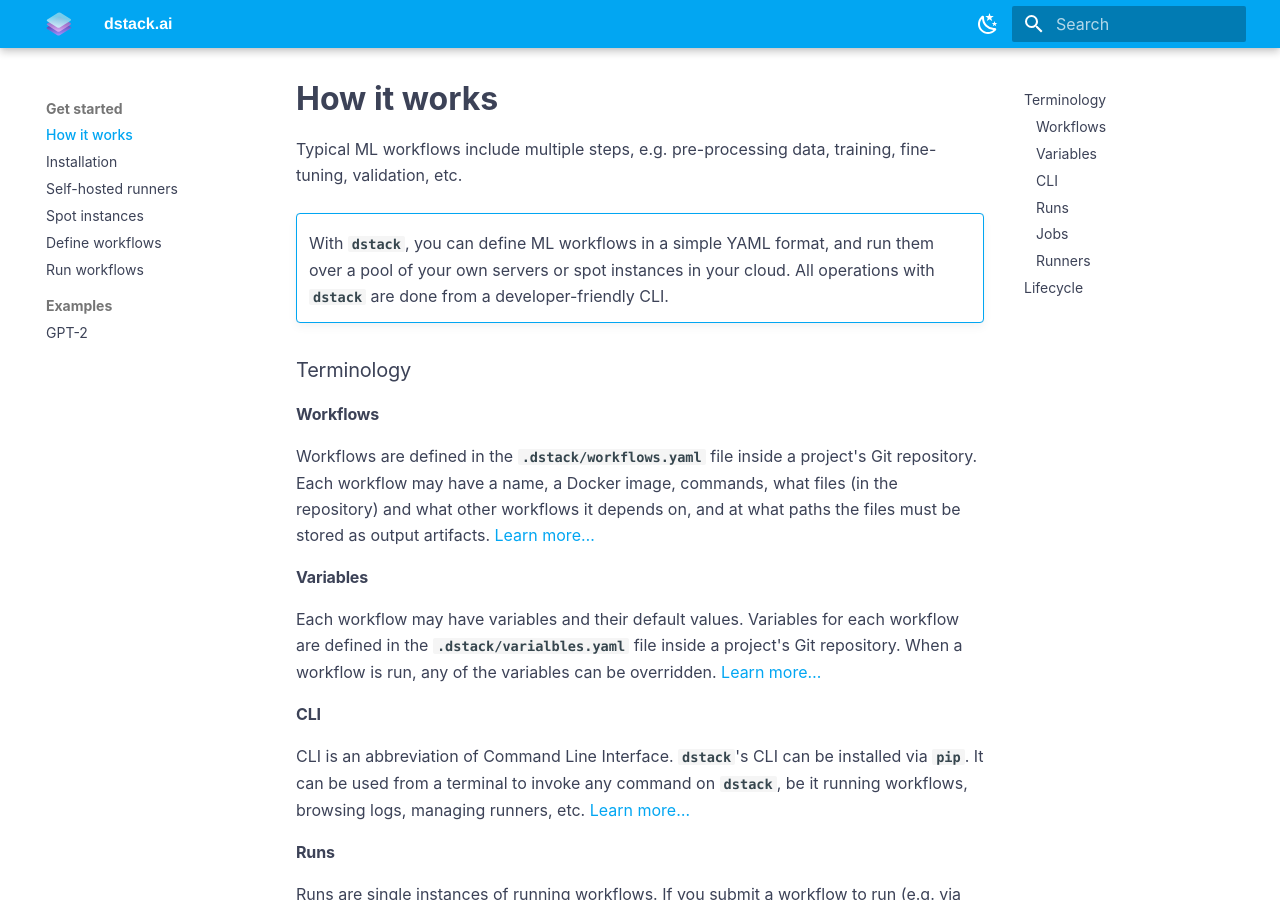
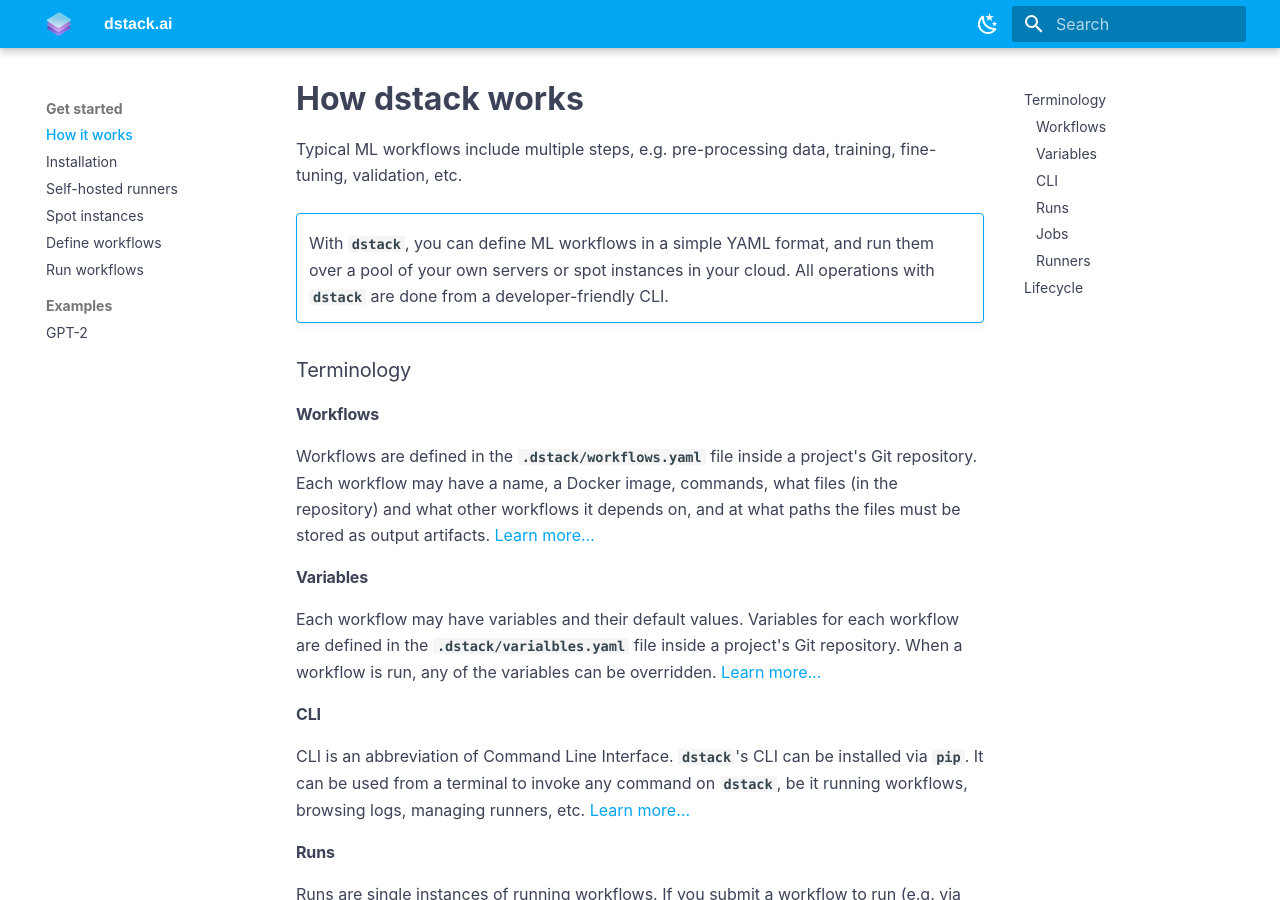
Before and after one commit to dstackai/dstack.github.io, an MkDocs documentation site: the page built from docs/index.md, in a window 1280 px wide and 900 px high. Built offline with MkDocs 1.6.1 and Material for MkDocs 9.7.7, drawn with Linux system fonts in a browser that asks for light colours.

Commit message:
- Minor text change

```diff
--- a/docs/index.md
+++ b/docs/index.md
@@ -1,4 +1,4 @@
-# How it works
+# How dstack works
 
 Typical ML workflows include multiple steps, e.g. pre-processing data, training, fine-tuning, validation, etc.
 
```
